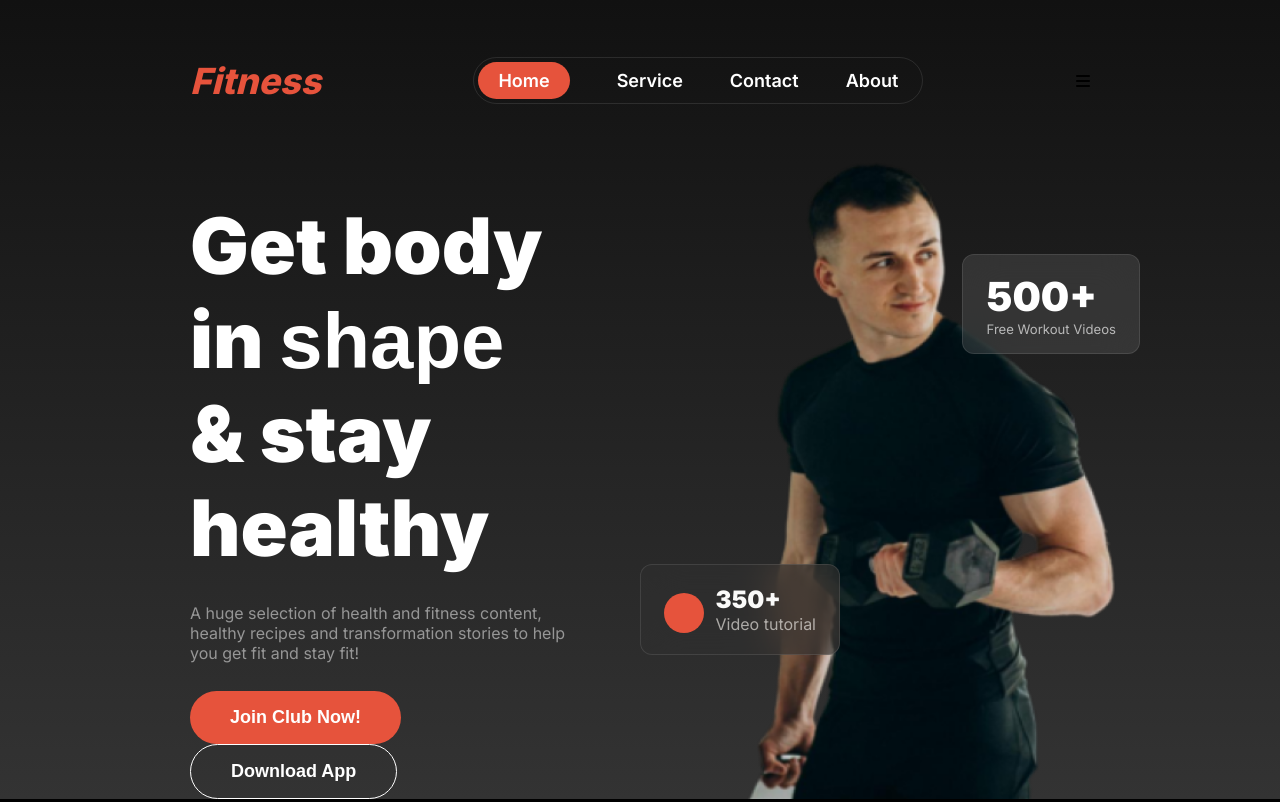
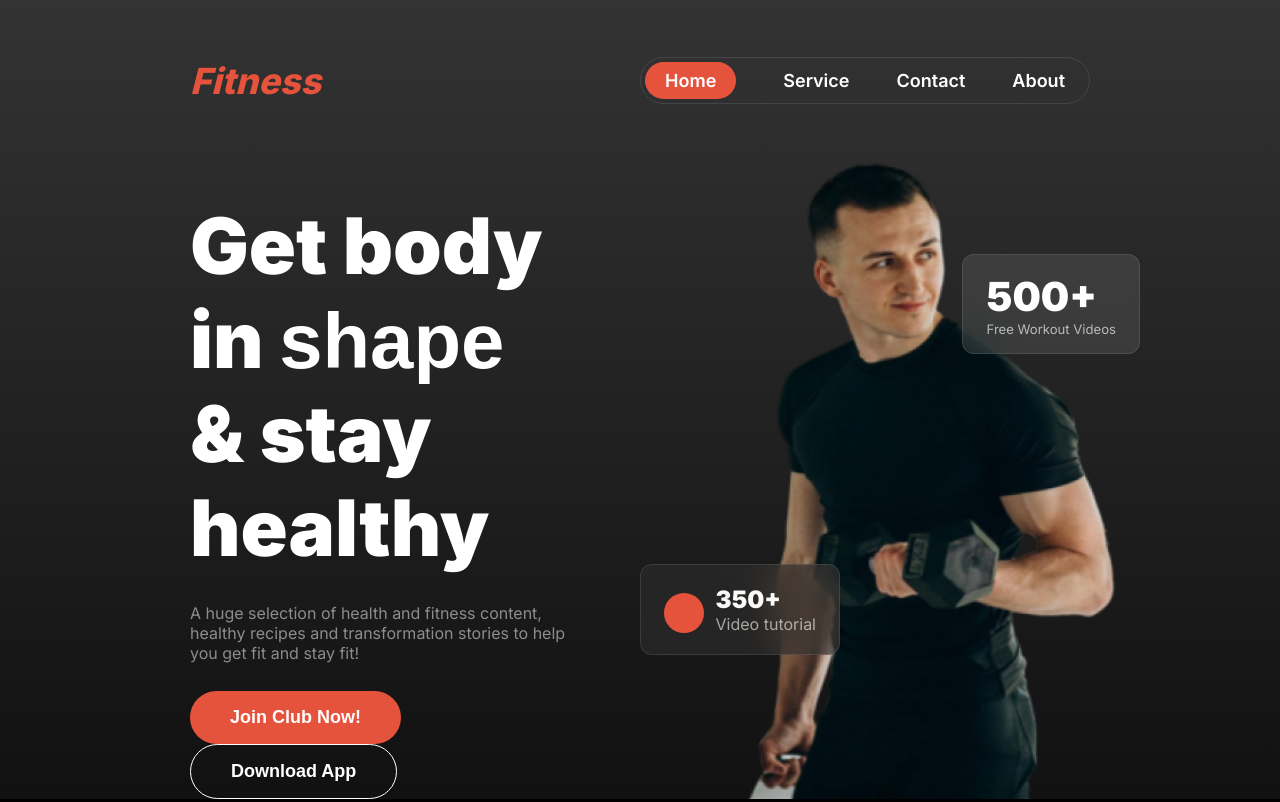
Before and after one commit to Mahin934/Fittness-Responsive-Assignment-2, a plain HTML site: page index.html in a window 1280 px wide. Shown: the top 802 px of the page. Drawn offline with Linux system fonts and the light colour scheme; a web font is replaced by a local one.

Commit message:
Nav bar edited

```diff
--- a/styles.css
+++ b/styles.css
@@ -23,7 +23,7 @@
 /* header section */
 .header-container{
     max-width: 1440px;
-    background: linear-gradient(to bottom, #111111, #333333);
+    background: linear-gradient(to top, #111111, #333333);
     margin: 0 auto;
 }
 
@@ -190,7 +190,7 @@
     margin-top: 8px;
 }
 
-.nav-bar{
+.navigation-header>i{
     display: none;
 }
 
@@ -651,7 +651,7 @@ footer{
         display: none;
     }
 
-    .nav-bar{
+    .navigation-header>i{
         display: block;
         color: white;
         font-size: 1.7rem;
```
Also changed, not shown: index.html (+1 -1 lines).
